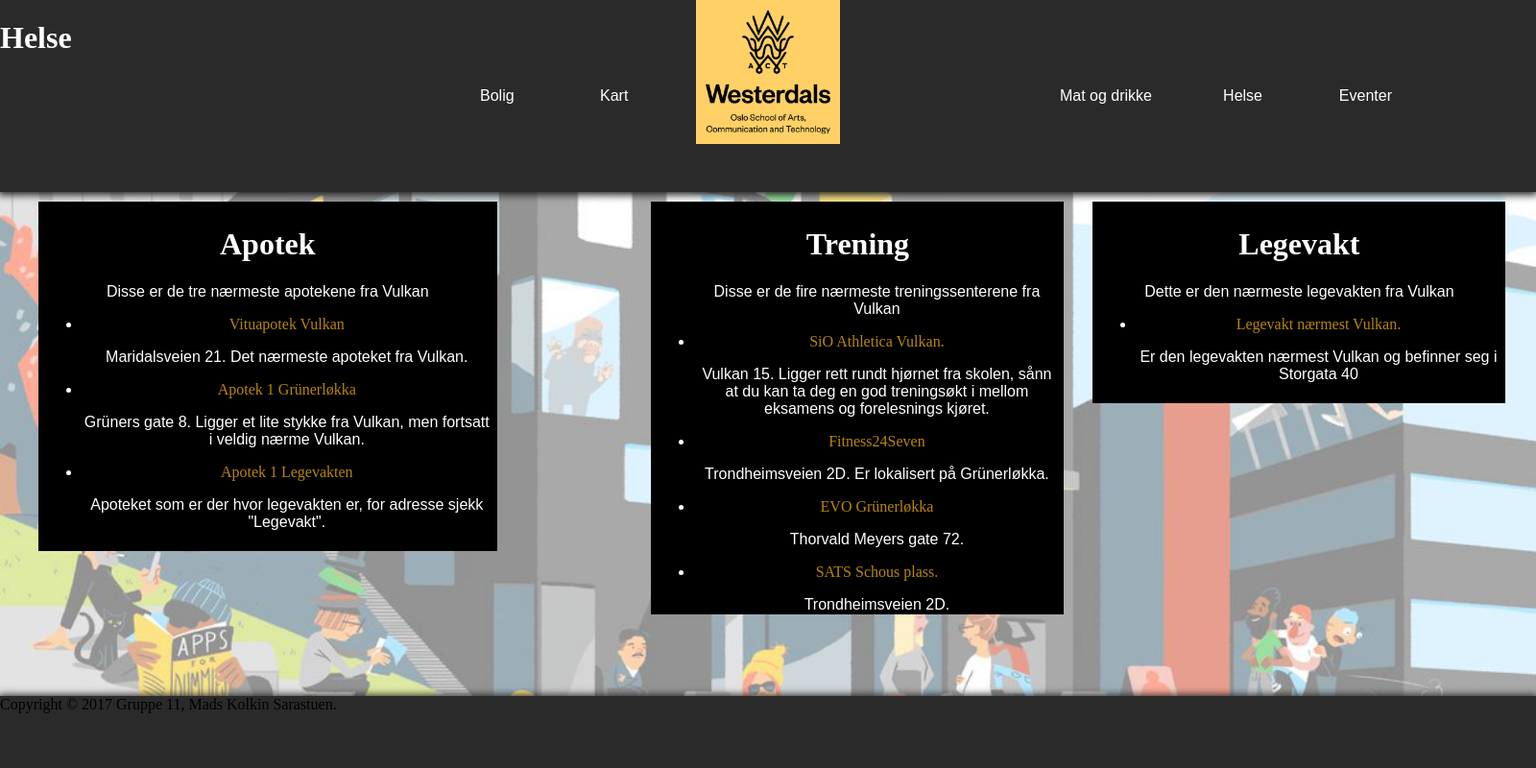
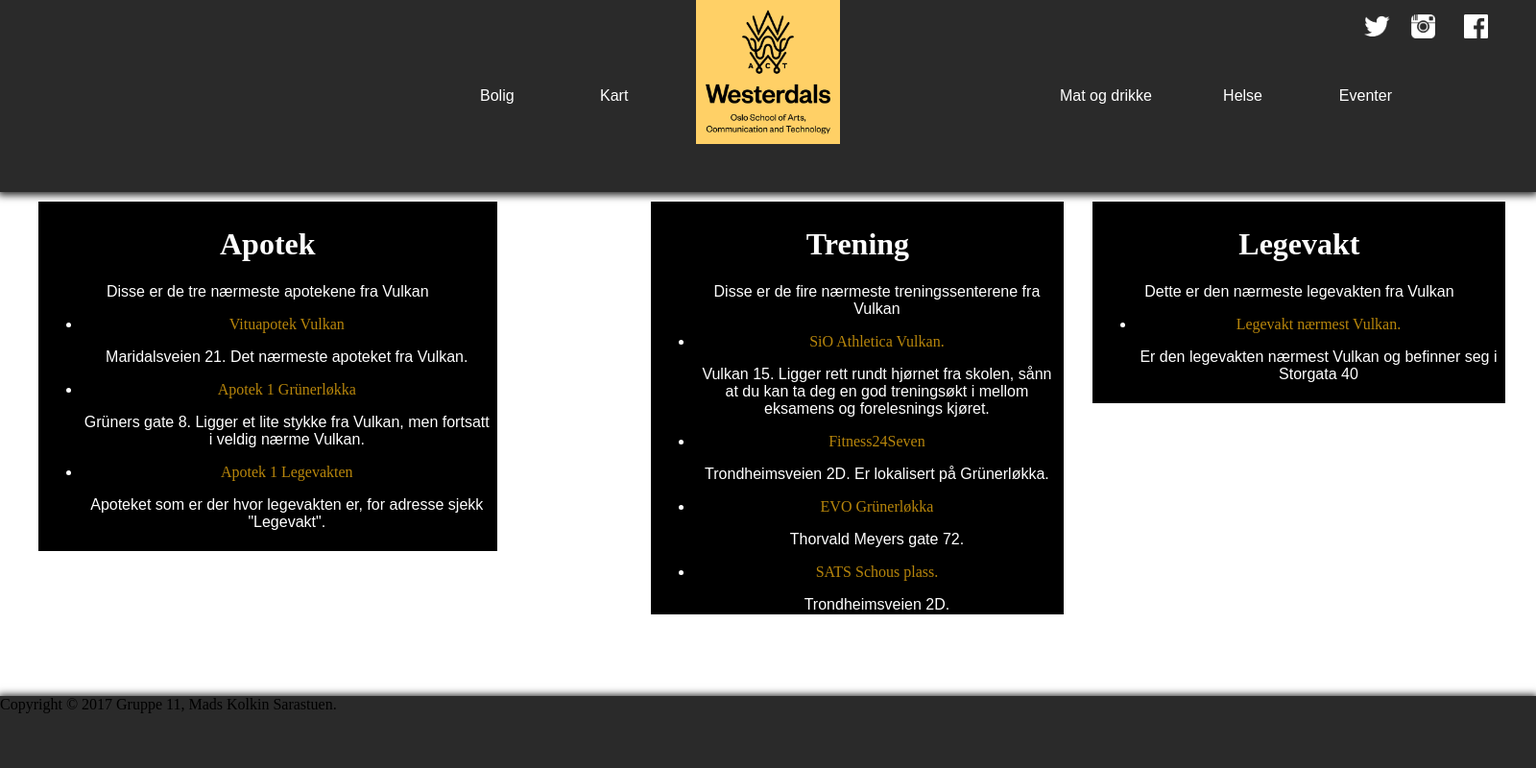
Before and after one commit to Fjellstad/gruppe11webProsjekt, a PHP site: page /Helse.html in a window 1600 px wide. Shown: the whole page at 96% size. Run offline with PHP 8.4, Linux system fonts and the light colour scheme.

Commit message:
Endringer på helse siden.
facebook linker.

```diff
--- a/Helse.html
+++ b/Helse.html
@@ -10,6 +10,9 @@
 
 <div id="container">
   <div id="header">
+      <a href="https://www.facebook.com"><img id="facebook" src="bilder/facebook.png"></a>
+      <a href="https://www.twitter.com"><img id="twitter" src="bilder/twitter.png"></a>
+      <a href="https://www.instagram.com"><img id="instagram" src="bilder/instagram.png"></a>
       <div id="menu" class="menuText">
                 <a href="www.vg.no"><p id="bolig">Bolig</p> </a>
                 <a href="www.facebook.no"><p id="kart">Kart</p> </a>
@@ -21,7 +24,7 @@
       <div id="logo">
           <img src="bilder/gul-westerdalslogo.png" height="150" width="150"/>
       </div>
-    <h1>Helse</h1>
+
   </div>
     <div id="content">
 
@@ -61,17 +64,7 @@
                     <p> Trondheimsveien 2D.</p>
             </ul>
 
-            <div id="facebook">
 
-            </div>
-
-            <div id="instagram">
-
-            </div>
-
-            <div id="twitter">
-
-            </div>
         </div>
 
     </div>
--- a/css/helse.css
+++ b/css/helse.css
@@ -1,6 +1,12 @@
 html, body {
             height: 100%;
+
             margin: auto;
+            background-image: url();
+            background-repeat: no-repeat;
+            background-position: center;
+            background-size: cover;
+
 
         }
        a{
@@ -9,13 +15,11 @@
        }
         #container{
             position: relative;
-            background-color: white;
             width: 100%;
             height: 100%;
-            background-image: url(/bilder/backgroundpic.png);
-            background-repeat: no-repeat;
-            background-position: center;
-            background-size: cover;
+
+
+
 
 
 
```
